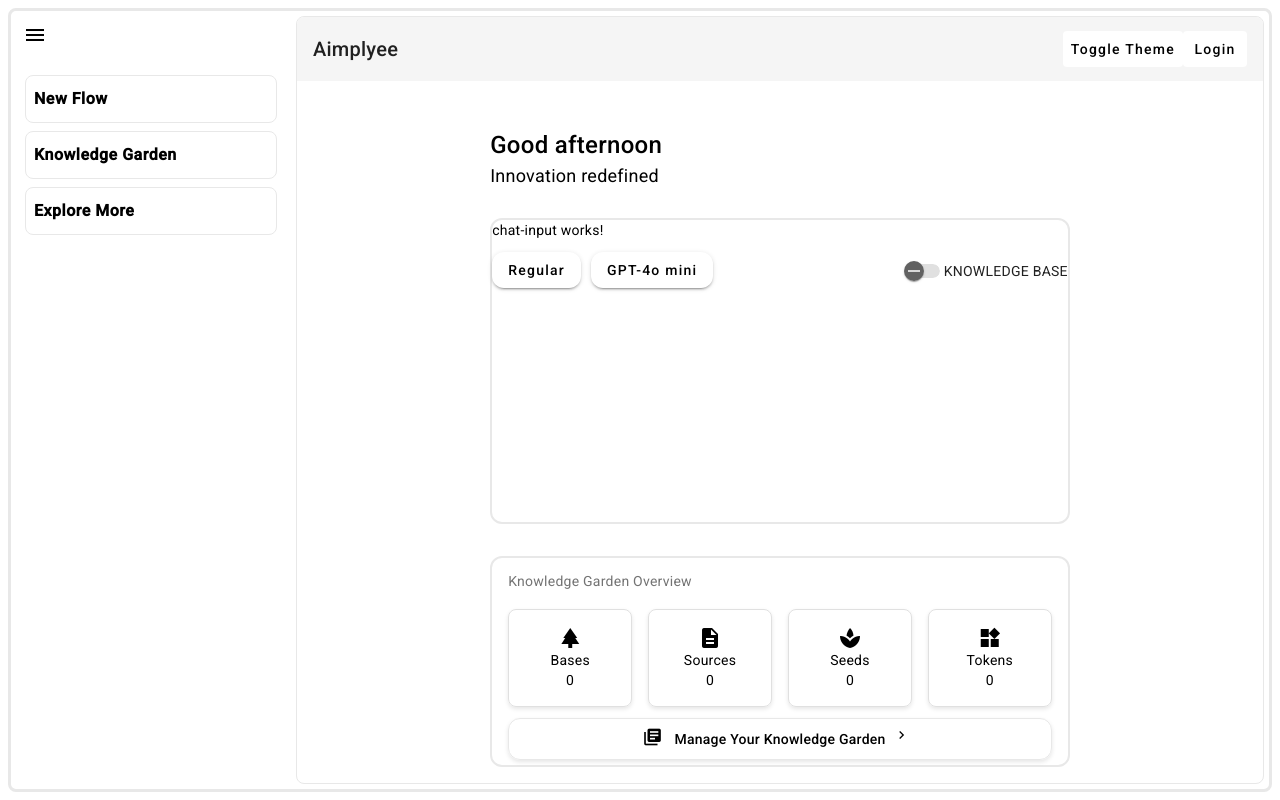
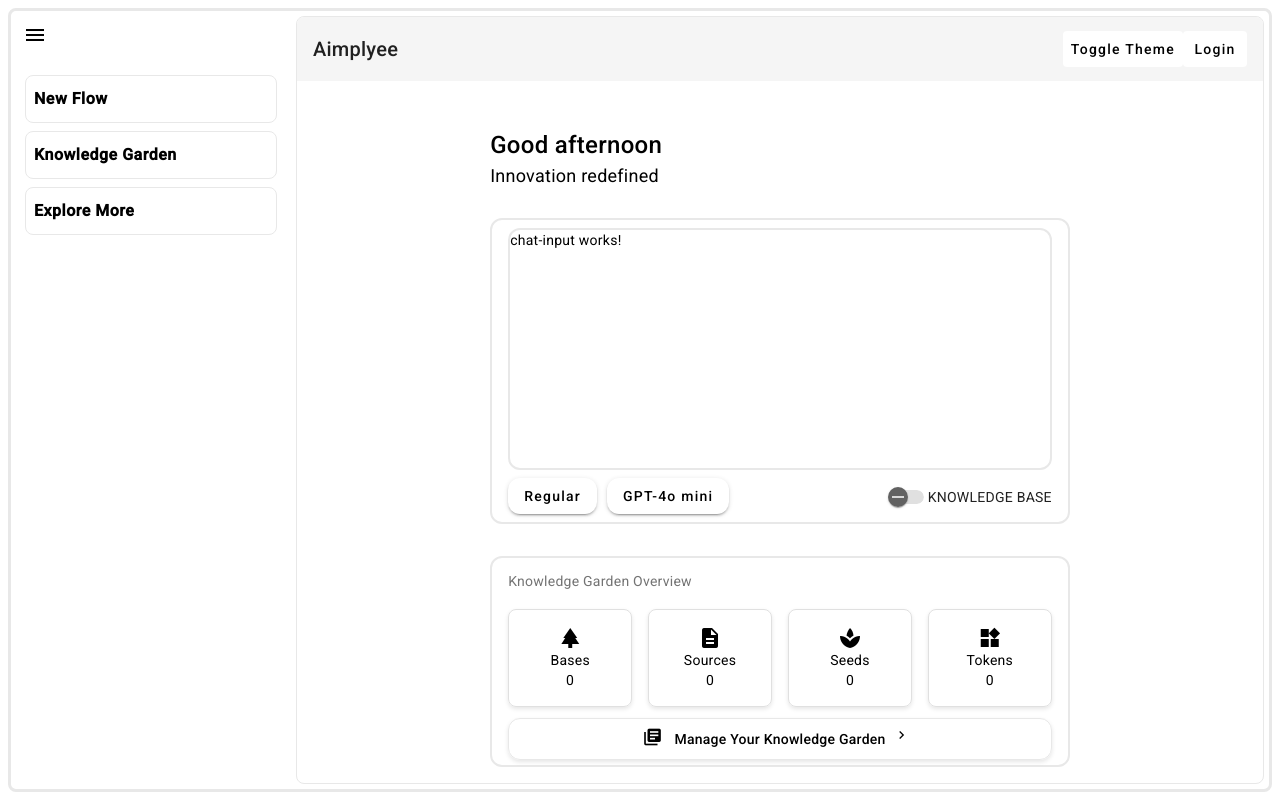
Before and after one commit to InspiroTechnology/aimployee, an Angular app: page /new-flow in a window 1280 px wide. Built offline with nearby package versions, Linux system fonts and the light colour scheme.

Commit message:
Refactor NewFlowChatComponent layout by adding containers for chat input and settings to enhance structure and styling

```diff
--- a/src/app/features/chat/new-flow-chat/new-flow-chat.component.html
+++ b/src/app/features/chat/new-flow-chat/new-flow-chat.component.html
@@ -1,4 +1,8 @@
 <div class="new-flow-chat-container">
-  <app-chat-input></app-chat-input>
-  <app-chat-settings></app-chat-settings>
+  <div class="chat-input-container">
+    <app-chat-input></app-chat-input>
+  </div>
+  <div class="chat-settings-container">
+    <app-chat-settings></app-chat-settings>
+  </div>
 </div>
--- a/src/app/features/chat/new-flow-chat/new-flow-chat.component.scss
+++ b/src/app/features/chat/new-flow-chat/new-flow-chat.component.scss
@@ -4,4 +4,21 @@
   border: 2px solid var(--border-color);
   border-radius: var(--border-radius-md);
   box-sizing: border-box;
+  display: flex;
+  flex-direction: column;
 }
+
+.chat-input-container {
+  border: 2px solid var(--border-color);
+  border-radius: var(--border-radius-md);
+  box-sizing: border-box;
+  margin: 0.5rem 1rem 0 1rem;
+  flex: 1 1 auto; /* Take up the remaining space */
+  overflow: auto; /* Ensure content is scrollable if it overflows */
+}
+
+.chat-settings-container {
+  margin: 0 1rem;
+  padding: 0.5rem 0;
+  flex: 0 0 auto; /* Normal height */
+}
```
